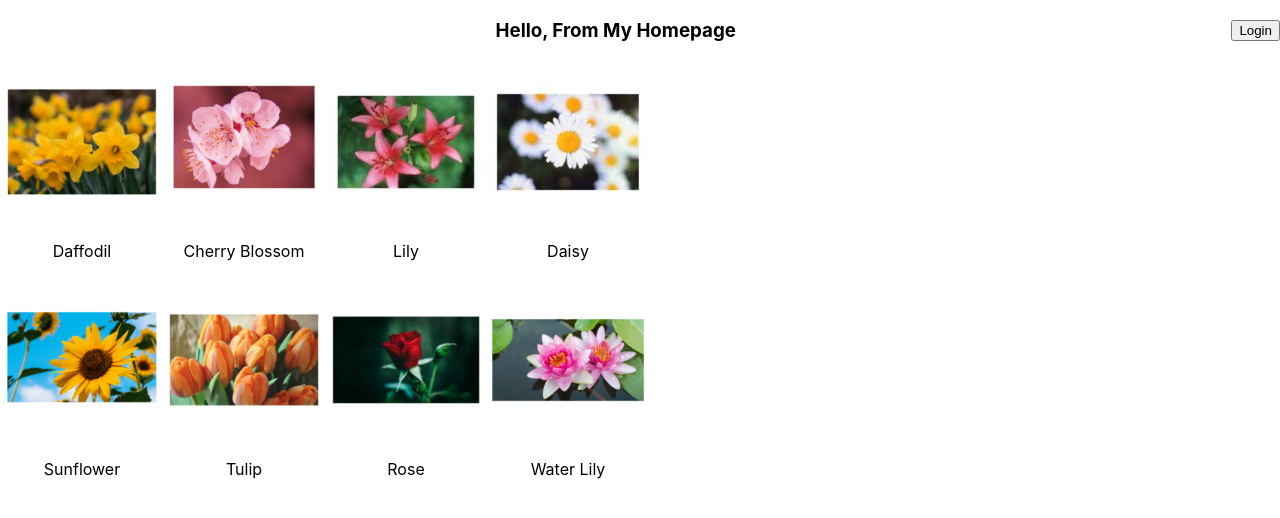
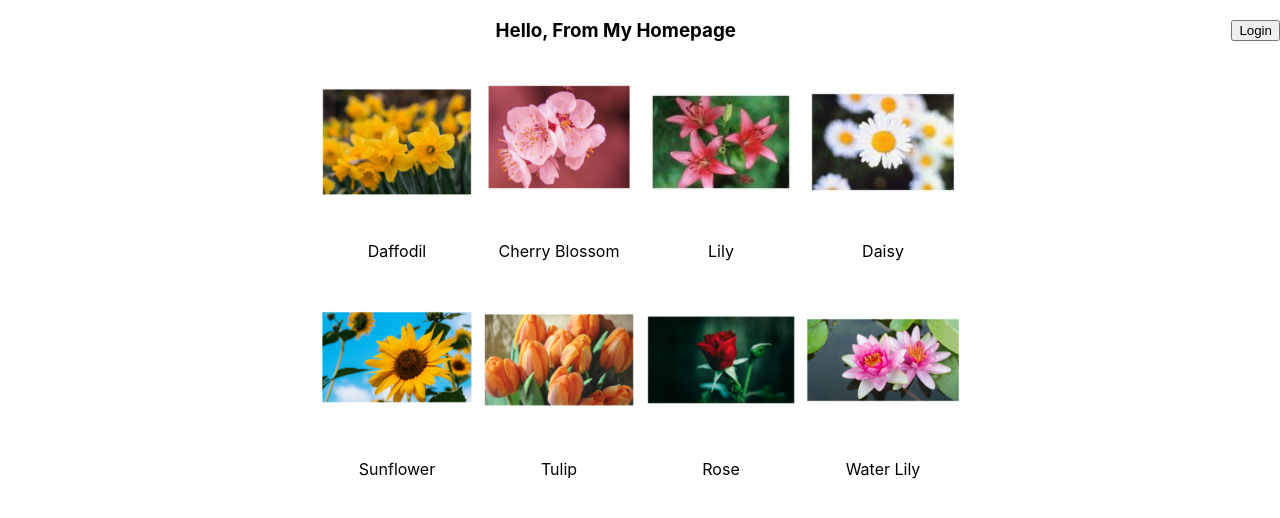
Before and after one commit to AlianaC/imagequiz, a React (Create React App) app in the folder imagequiz/: page / in a window 1280 px wide. Shown: the top 518 px of the page. Built offline with nearby package versions, Linux system fonts and the light colour scheme.

Commit message:
centered table

```diff
--- a/imagequiz/src/components/Home.css
+++ b/imagequiz/src/components/Home.css
@@ -2,3 +2,8 @@
 .loginButton {
     float: right;
 }
+
+.flowerTable {
+    margin-left: auto;
+    margin-right: auto;
+}
```
